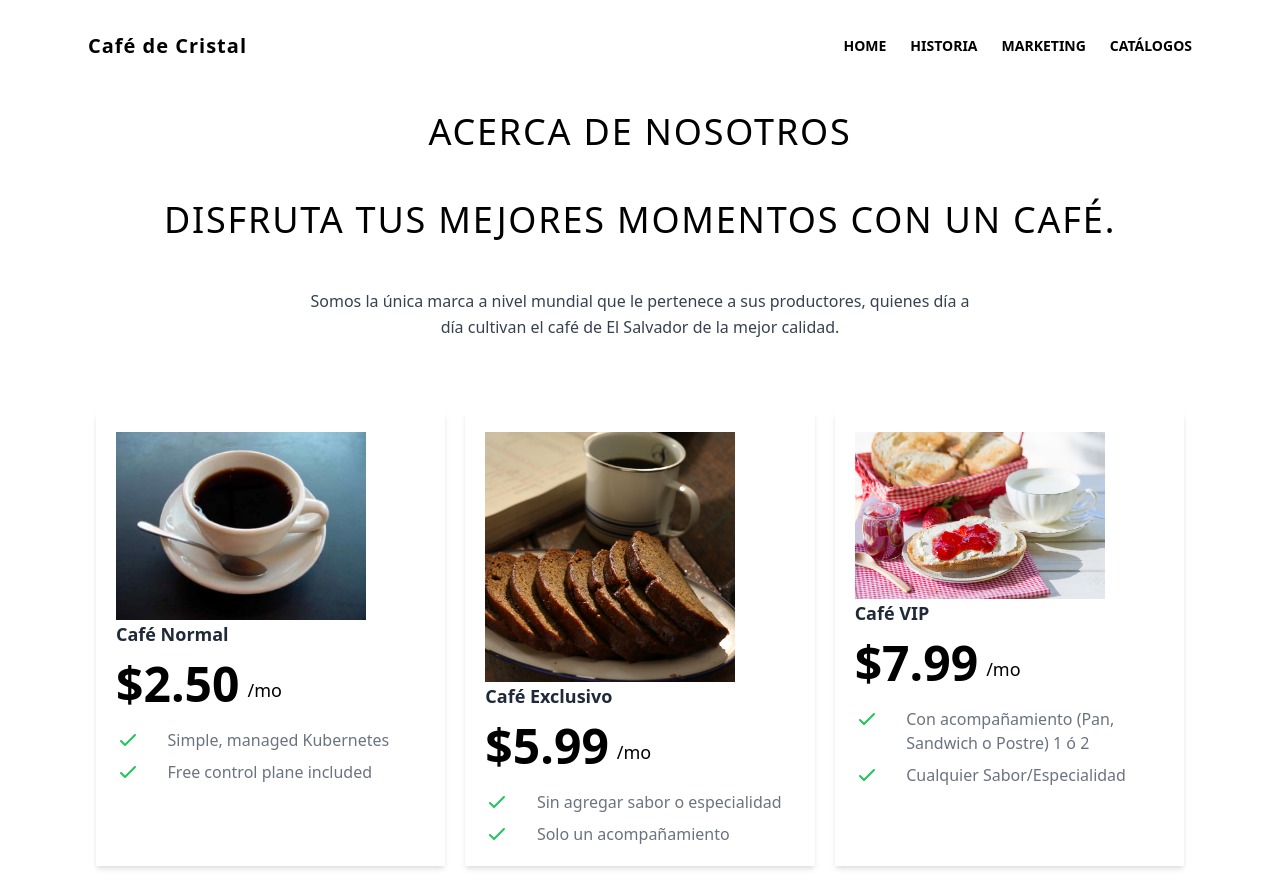
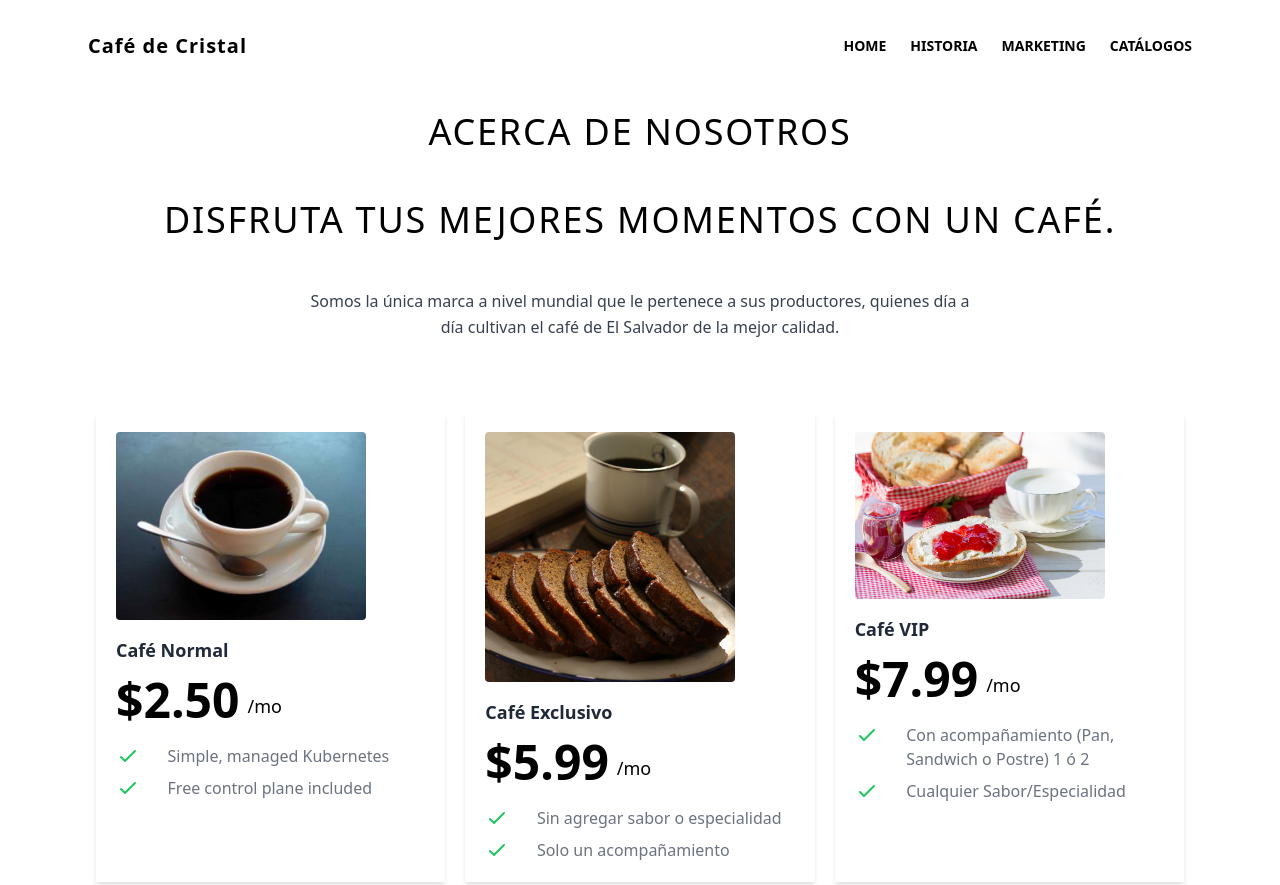
Before and after one commit to alcidesreyes23/cafecristal.github.io, a plain HTML site: page marketing.html in a window 1280 px wide. Shown: the top 885 px of the page. Drawn offline with nearby package versions, Linux system fonts and the light colour scheme.

Commit message:
Marketing: Images fixed

```diff
--- a/marketing.html
+++ b/marketing.html
@@ -41,8 +41,8 @@
 
         <div class="w-1/3 shadow-md p-5">
           <!-- Title -->
-          <img src="imagenes/cafe_normal.jpg" width="250" />
-          <p class="text-lg text-gray-800 font-semibold">Café Normal</p>
+          <img class="rounded" src="imagenes/cafe_normal.jpg" width="250" />
+          <p class="text-lg text-gray-800 font-semibold mt-4">Café Normal</p>
 
           <!-- Price -->
           <div class="flex flex-row mt-3 gap-2 place-items-end">
@@ -102,8 +102,8 @@
 
         <div class="w-1/3 shadow-md p-5">
           <!-- Title -->
-          <img src="imagenes/cafe-exclusive.jpg" width="250" />
-          <p class="text-lg text-gray-800 font-semibold">Café Exclusivo</p>
+          <img class="rounded" src="imagenes/cafe-exclusive.jpg" width="250" />
+          <p class="text-lg text-gray-800 font-semibold mt-4">Café Exclusivo</p>
 
           <!-- Price -->
           <div class="flex flex-row mt-3 gap-2 place-items-end">
@@ -163,8 +163,8 @@
 
         <div class="w-1/3 shadow-md p-5">
           <!-- Title -->
-          <img src="imagenes/cafe-vip.jpg" width="250"/>
-          <p class="text-lg text-gray-800 font-semibold">Café VIP</p>
+          <img class="rounded" src="imagenes/cafe-vip.jpg" width="250"/>
+          <p class="text-lg text-gray-800 font-semibold mt-4">Café VIP</p>
 
           <!-- Price -->
           <div class="flex flex-row mt-3 gap-2 place-items-end">
```
